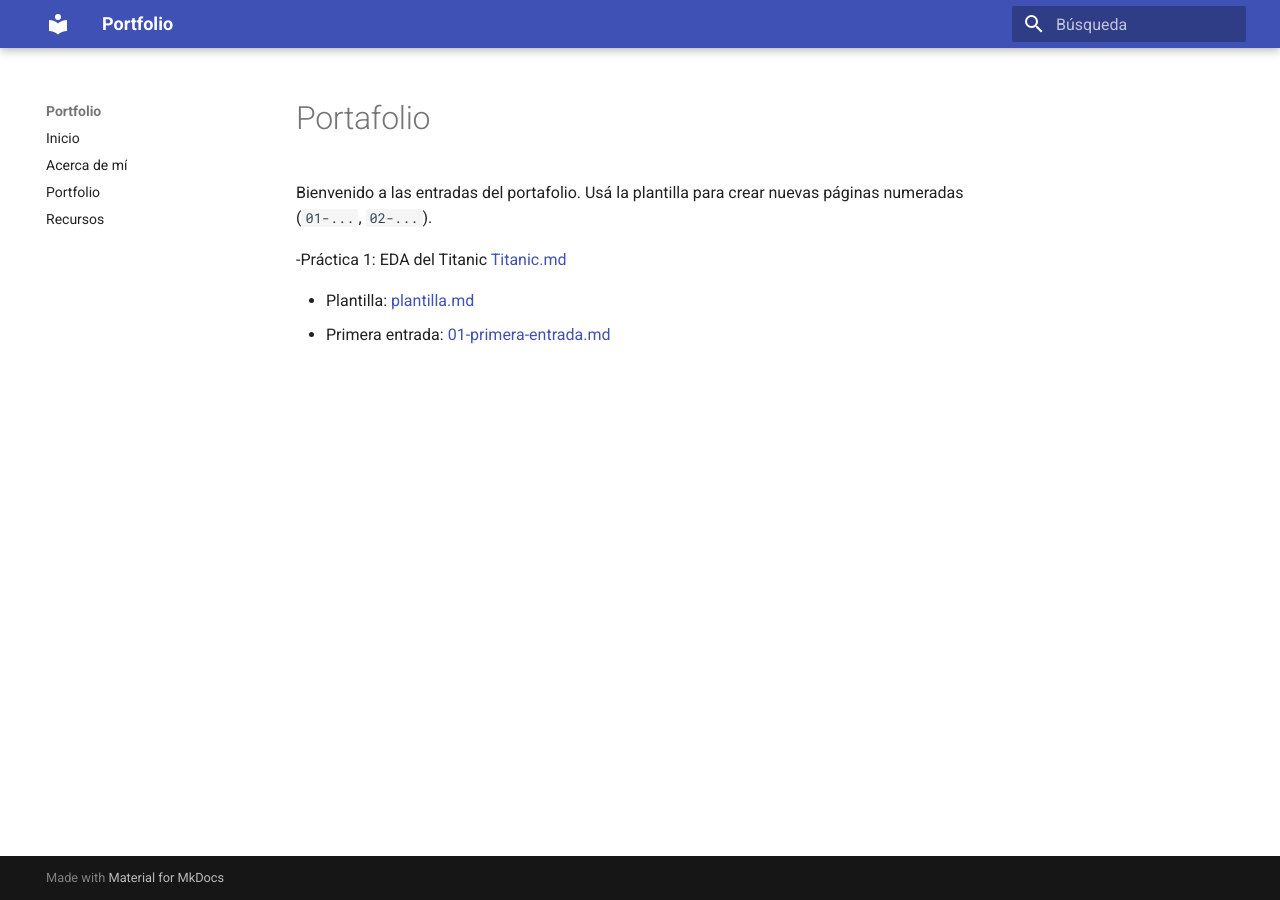
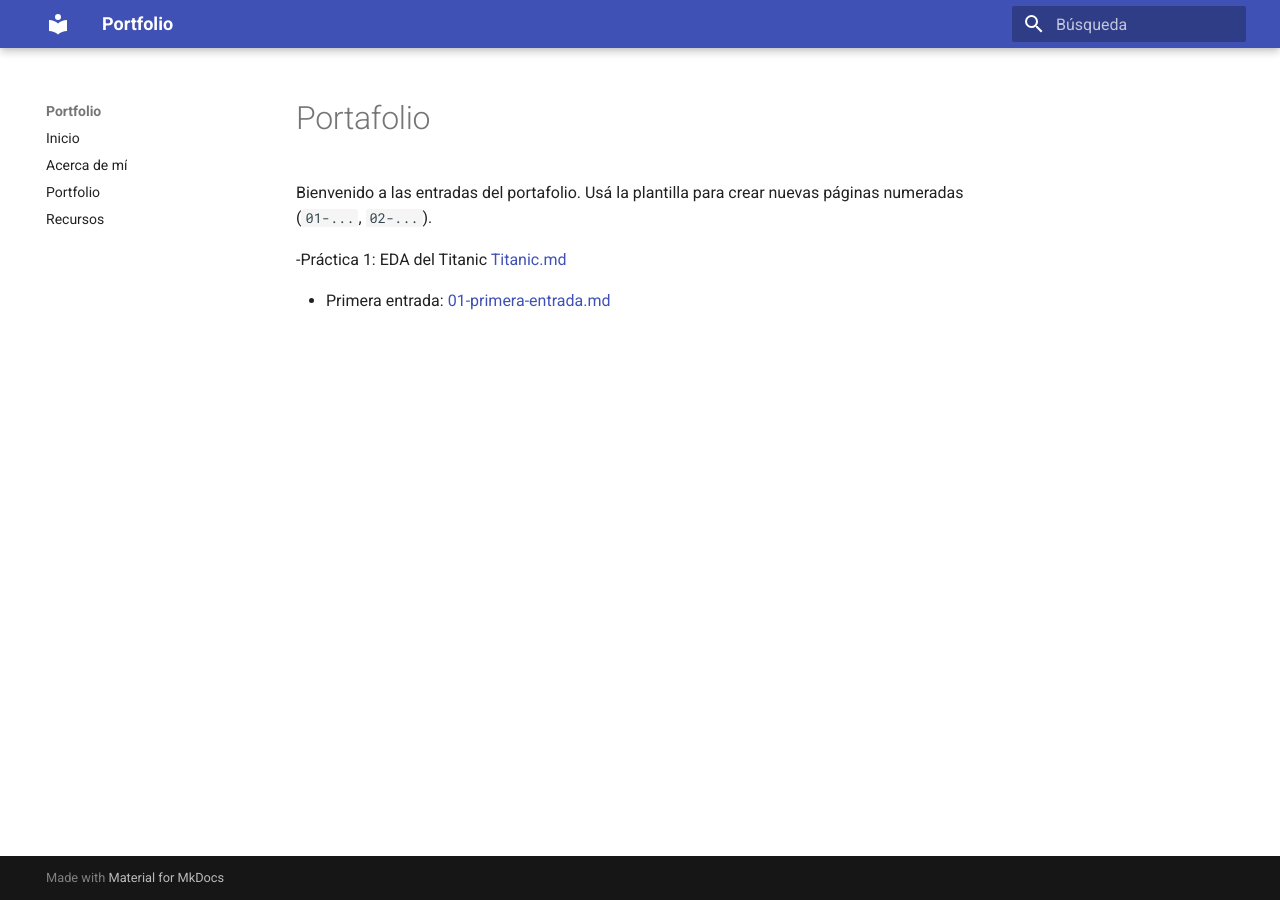
Before and after one commit to iaravitabar/ia-portafolio, an MkDocs documentation site: the page built from docs/portfolio/index.md, in a window 1280 px wide. Built offline with MkDocs 1.6.1 and Material for MkDocs 9.7.7, drawn with Linux system fonts in a browser that asks for light colours.

Commit message:
Update index.md

```diff
--- a/docs/portfolio/index.md
+++ b/docs/portfolio/index.md
@@ -11,5 +11,5 @@ Bienvenido a las entradas del portafolio. Usá la plantilla para crear nuevas p
 -Práctica 1: EDA del Titanic [Titanic.md](Titanic.md)
 
 
-- Plantilla: [plantilla.md](plantilla.md)
+
 - Primera entrada: [01-primera-entrada.md](01-primera-entrada.md)
```
